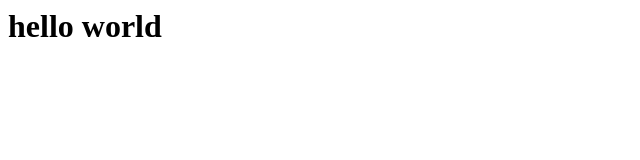
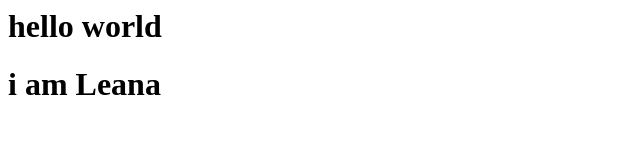
Before and after one commit to LeanaTabbara/newRepository, a plain HTML site: page index.html in a window 1280 px wide. Shown: the whole page, without its empty margins (0-640 px from the left). Drawn offline with Linux system fonts and the light colour scheme.

Commit message:
Update index.html

```diff
--- a/index.html
+++ b/index.html
@@ -1 +1,2 @@
 <h1> hello world</h1>
+<h1> i am Leana </h1>
```
